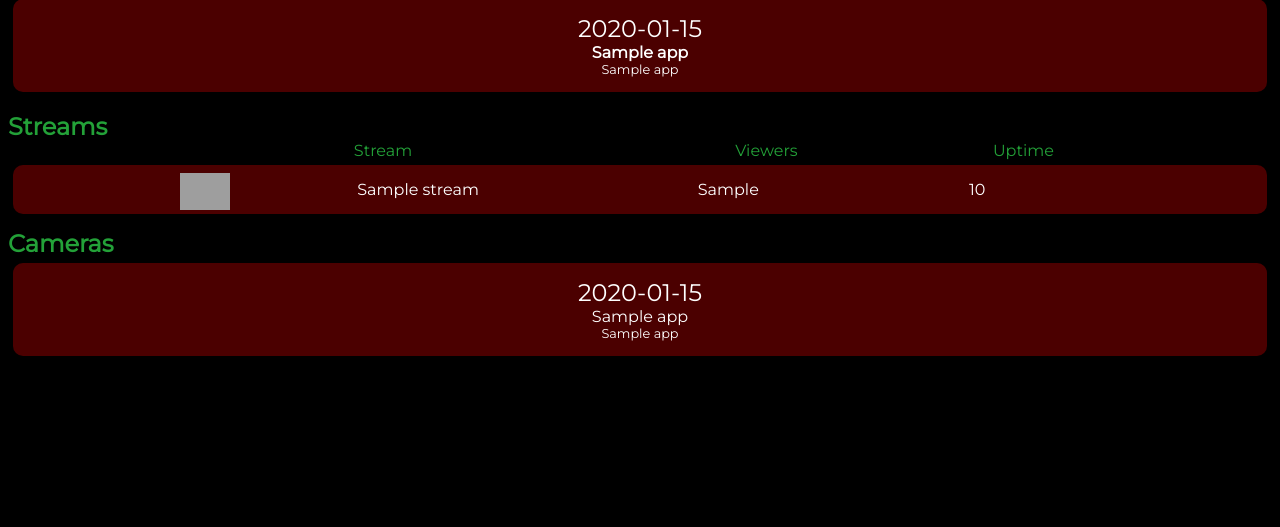
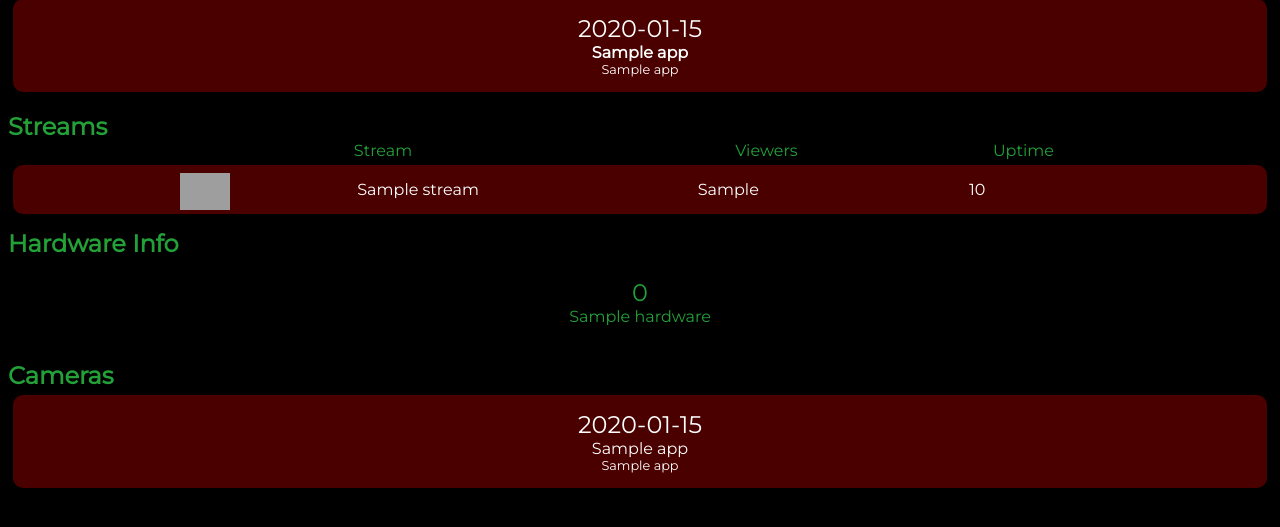
Before and after one commit to JohnBarton27/stream-status, a Flask app: template streamstatus/templates/index.html in a window 1280 px wide. Shown: the part 239-766 px from the top of the page. Run offline with Flask 2, Linux system fonts and the light colour scheme; the template is opened without the code that fills it: most values are stand-ins (such as "Sample title", 1, 10 or a date in 2020); parts of the project's set-up code (start-up, migrations or seed data) failed here and were passed over; some libraries are stand-ins or nearby versions; grey boxes are pictures that could not be loaded.

Commit message:
Add initial hardware monitoring for Blackmagic WebPresenter

```diff
--- a/streamstatus/main.py
+++ b/streamstatus/main.py
@@ -62,7 +62,10 @@ events = None
 # FROM DATABASE
 apps_from_db = None
 welcome_video = None
-
+hardware = ["WebPresenter_Bitrate", "WebPresenter_Cache", "WebPresenter_State"]
+webpresenter_bitrate = 0
+webpresenter_cache = 0
+webpresenter_state = 0
 
 def update_from_db():
     global apps_from_db, welcome_video, events
@@ -76,7 +79,7 @@ def update_from_db():
 # DISPLAYS
 @app.route("/")
 def index():
-    return render_template("index.html", apps=apps_from_db, streams=streams, cams=cams, events=events)
+    return render_template("index.html", apps=apps_from_db, hardware=hardware, streams=streams, cams=cams, events=events)
 
 
 @app.route("/config")
@@ -125,7 +128,34 @@ def configured_welcome_video():
     return render_template("elements/welcome_video_config.html", welcome_video=welcome_video)
 
 
+@app.route('/api/webpresenter/bitrate/<bitrate>')
+def set_webpresenter_bitrate(bitrate):
+    global webpresenter_bitrate
+    webpresenter_bitrate = f'{round(int(bitrate) / 1000)} kpbs'
+    return 'SUCCESS'
+
+@app.route('/api/webpresenter/cache/<cache>')
+def set_webpresenter_cache(cache):
+    global webpresenter_cache
+    webpresenter_cache = f'{cache}'
+    return 'SUCCESS'
+
+@app.route('/api/webpresenter/state/<state>')
+def set_webpresenter_state(state):
+    global webpresenter_state
+    webpresenter_state = f'{state}'
+    return 'SUCCESS'
+
+
 # SOCKETS
+@socketio.on('get_hardware')
+def handle_hardware():
+    while True:
+        data = {'bitrate': webpresenter_bitrate, 'cache': webpresenter_cache, 'state': webpresenter_state}
+        emit('broadcast-hardware', data, broadcast=True)
+        time.sleep(5)
+
+
 @socketio.on('get_statuses')
 def handle_my_custom_event():
     while True:
@@ -133,7 +163,6 @@ def handle_my_custom_event():
         for application in apps_from_db:
             data[application.app_name] = {'status': application.get_is_healthy(), 'time': application.uptime}
 
-        print(data)
         emit('broadcast-statuses', data, broadcast=True)
         time.sleep(2)
 
@@ -148,7 +177,6 @@ def handle_get_viewers():
                 'viewers': stream.get_current_viewers()
             }
 
-        print(data)
         emit('broadcast-viewers', data, broadcast=True)
         time.sleep(30)
 
@@ -160,7 +188,6 @@ def handle_get_cams():
         for cam in cams:
             data[cam.app_name] = {'status': cam.get_is_healthy(), 'time': cam.uptime}
 
-        print(data)
         emit('broadcast-cams', data, broadcast=True)
         time.sleep(2)
 
@@ -175,7 +202,6 @@ def handle_get_events():
                                 'extreme_danger_zone': event.in_extreme_danger_zone,
                                 'id': event.id}
 
-        print(data)
         emit('broadcast-events', data, broadcast=True)
         time.sleep(1)
 
--- a/streamstatus/templates/index.html
+++ b/streamstatus/templates/index.html
@@ -53,6 +53,18 @@
   </div>
   {% endfor %}
 
+  <h2>Hardware Info</h2>
+  <span style="display: flex; flex-wrap: wrap;">
+  {% for hw in hardware %}
+    <a class="flex-cameras">
+      <div id="hardware.{{hw}}" class="app-status" style="text-align: center;">
+        <span id="hardware.{{hw}}-value" style="font-size: 1.5rem;">0</span>
+        <span style="display: block;">{{ hw }}</span>
+      </div>
+    </a>
+  {% endfor %}
+  </span>
+
   <h2>Cameras</h2>
   <span style="display: flex; flex-wrap: wrap;">
   {% for app in cams %}
@@ -74,6 +86,7 @@
         socket.emit('get_viewers');
         socket.emit('get_cams');
         socket.emit('get_events');
+        socket.emit('get_hardware');
     });
 
     socket.on('broadcast-statuses',function(data){
@@ -184,6 +197,18 @@
       }
 
     });
+
+    socket.on('broadcast-hardware',function(data){
+      let bitrate_elem = document.getElementById('hardware.WebPresenter_Bitrate-value');
+      bitrate_elem.innerHTML = data['bitrate'];
+
+      let cache_elem = document.getElementById('hardware.WebPresenter_Cache-value');
+      cache_elem.innerHTML = data['cache'];
+
+      let state_elem = document.getElementById('hardware.WebPresenter_State-value');
+      state_elem.innerHTML = data['state'];
+
+    });
 </script>
 </body>
 
```
